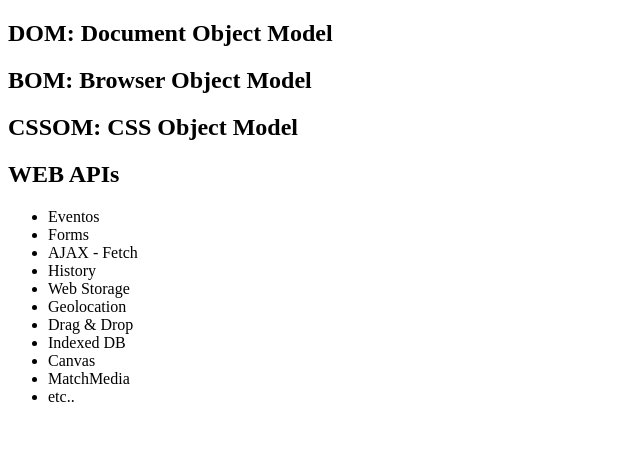
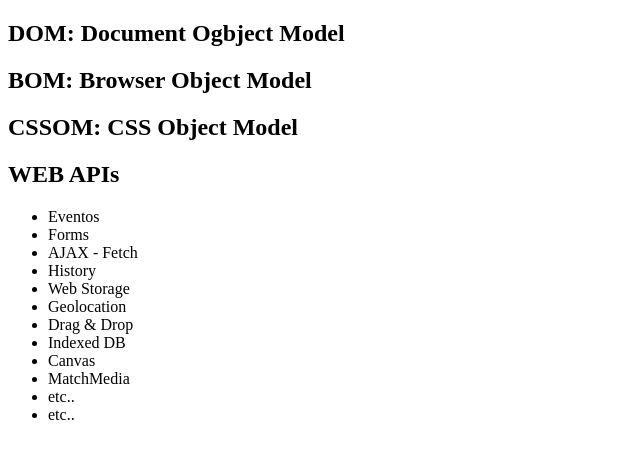
Before and after one commit to sergiopin22/Curso-Javascript, a plain HTML site: page Dom/dom.html in a window 1280 px wide. Shown: the full height of the page, 0-640 px from the left. Drawn offline with Linux system fonts and the light colour scheme.

Commit message:
modificando el html en rama master

```diff
--- a/Dom/dom.html
+++ b/Dom/dom.html
@@ -8,7 +8,7 @@
 </head>
 <body>
 
-    <h2>DOM: Document Object Model</h2>
+    <h2>DOM: Document Ogbject Model</h2>
     <h2>BOM: Browser Object Model</h2>
     <h2>CSSOM: CSS Object Model</h2>
     <h2>WEB APIs</h2>
@@ -24,6 +24,7 @@
     <li>Canvas</li>
     <li>MatchMedia</li>
     <li>etc..</li>
+    <li>etc..</li>
   </ul>
 
 </body>
```
